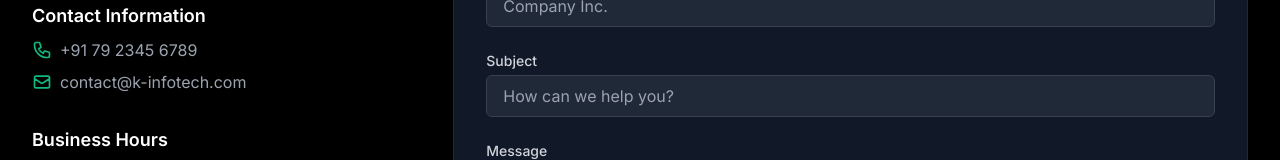
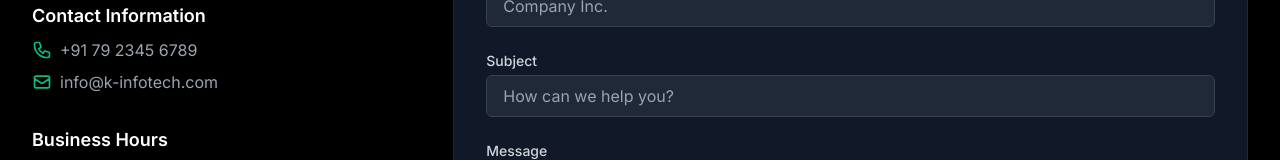
Before and after one commit to Jemsp116/CyberShield, a Next.js app: page /contact in a window 1280 px wide. Shown: the part 611-771 px from the top of the page. Built offline with nearby package versions, Linux system fonts and the light colour scheme.

Commit message:
:money_with_wings: changes

```diff
--- a/src/app/contact/page.js
+++ b/src/app/contact/page.js
@@ -50,7 +50,7 @@ export default function ContactPage() {
                       <svg xmlns="http://www.w3.org/2000/svg" className="h-5 w-5 mr-2 text-emerald-500" fill="none" viewBox="0 0 24 24" stroke="currentColor">
                         <path strokeLinecap="round" strokeLinejoin="round" strokeWidth={2} d="M3 8l7.89 5.26a2 2 0 002.22 0L21 8M5 19h14a2 2 0 002-2V7a2 2 0 00-2-2H5a2 2 0 00-2 2v10a2 2 0 002 2z" />
                       </svg>
-                      contact@k-infotech.com
+                      info@k-infotech.com
                     </p>
                   </div>
                 </div>
@@ -172,7 +172,7 @@ export default function ContactPage() {
         </div>
       </section>
 
-      {/* Global Presence */}
+      {/* Global Presence
       <section className="py-16 bg-gray-900">
         <div className="container-custom">
           <h2 className="section-heading text-center mb-12">Our Global Presence</h2>
@@ -215,7 +215,7 @@ export default function ContactPage() {
             </div>
           </div>
         </div>
-      </section>
+      </section> */}
 
       {/* Emergency Contact */}
       <section className="py-12 bg-emerald-900 text-white">
--- a/src/components/home/ContactCTA.js
+++ b/src/components/home/ContactCTA.js
@@ -61,7 +61,7 @@ const ContactCTA = () => {
                   <path strokeLinecap="round" strokeLinejoin="round" strokeWidth={2} d="M3 8l7.89 5.26a2 2 0 002.22 0L21 8M5 19h14a2 2 0 002-2V7a2 2 0 00-2-2H5a2 2 0 00-2 2v10a2 2 0 002 2z" />
                 </svg>
               </div>
-              <span className="text-lg">contact@cybershield.com</span>
+              <span className="text-lg">info@k-nextgentech.com</span>
             </div>
           </div>
         </div>
```
